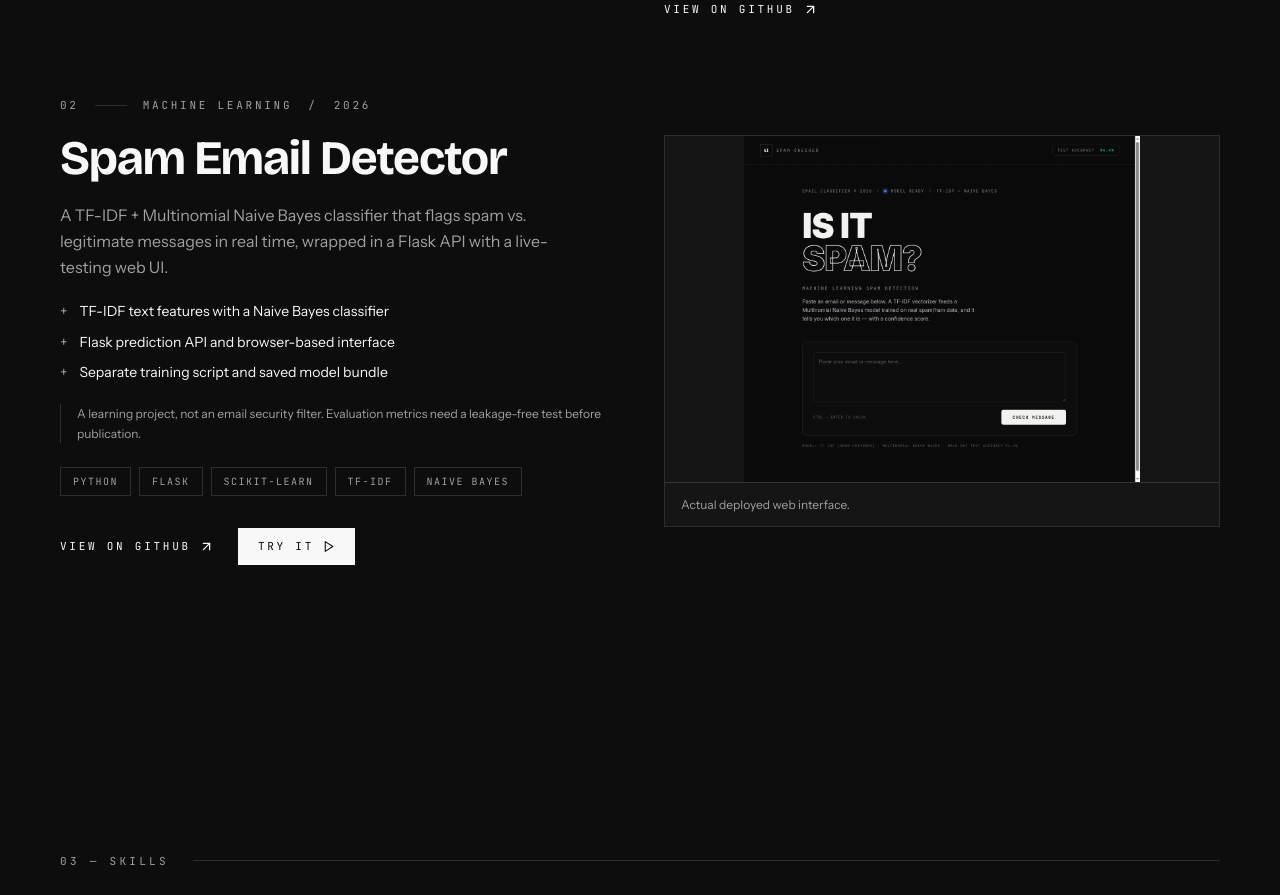
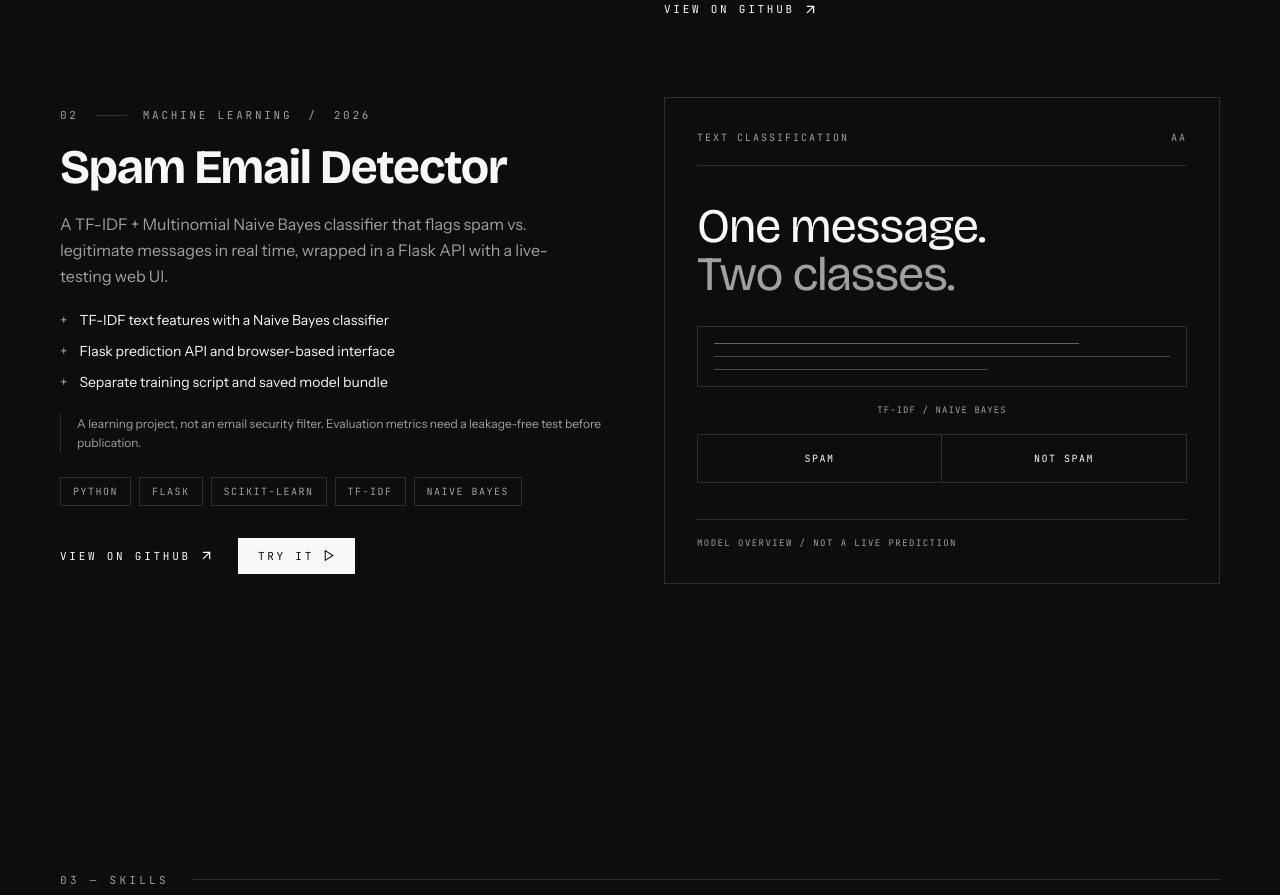
Before and after one commit to 0xEve/protofolio, a Next.js app: page / in a window 1280 px wide. Shown: the part 2312-3207 px from the top of the page. Built offline with nearby package versions, Linux system fonts and the light colour scheme.

Commit message:
Refine components/Work.js for review

```diff
--- a/components/Work.js
+++ b/components/Work.js
@@ -36,14 +36,24 @@ function Cover({ project }) {
     </figure>
   );
   return (
-    <figure className="bg-soft">
-      <div className="aspect-[16/10] overflow-hidden">
-        <img src={project.image} alt={project.imageAlt} width="1200" height="750"
-          loading="lazy" className="h-full w-full object-contain transition-transform duration-700 group-hover:scale-[1.025]" />
+    <figure className="bg-bg p-6 md:p-8">
+      <div className="flex items-center justify-between border-b border-line pb-5 font-mono text-[10px] uppercase tracking-[0.2em] text-mut">
+        <span>Text classification</span><span aria-hidden="true">Aa</span>
       </div>
-      <figcaption className="border-t border-line px-4 py-3 text-xs leading-relaxed text-mut">
-        {project.imageCaption}
-      </figcaption>
+      <div className="py-7 md:py-9">
+        <div className="font-display text-4xl md:text-5xl tracking-tight leading-[1.05]">One message.<br /><span className="text-mut">Two classes.</span></div>
+        <div className="mt-7 border border-line p-4" aria-label="Message represented as text lines">
+          <span className="block h-px w-4/5 bg-mut opacity-60" />
+          <span className="mt-3 block h-px w-full bg-mut opacity-40" />
+          <span className="mt-3 block h-px w-3/5 bg-mut opacity-40" />
+        </div>
+        <div className="py-4 text-center font-mono text-[9px] uppercase tracking-[0.12em] leading-relaxed text-mut">TF-IDF / Naive Bayes</div>
+        <div className="grid grid-cols-2 border border-line font-mono text-[10px] uppercase tracking-[0.15em]">
+          <div className="border-r border-line p-4 text-center">Spam</div>
+          <div className="p-4 text-center">Not spam</div>
+        </div>
+      </div>
+      <figcaption className="border-t border-line pt-4 font-mono text-[9px] uppercase tracking-[0.16em] leading-relaxed text-mut">Model overview / not a live prediction</figcaption>
     </figure>
   );
 }
```
